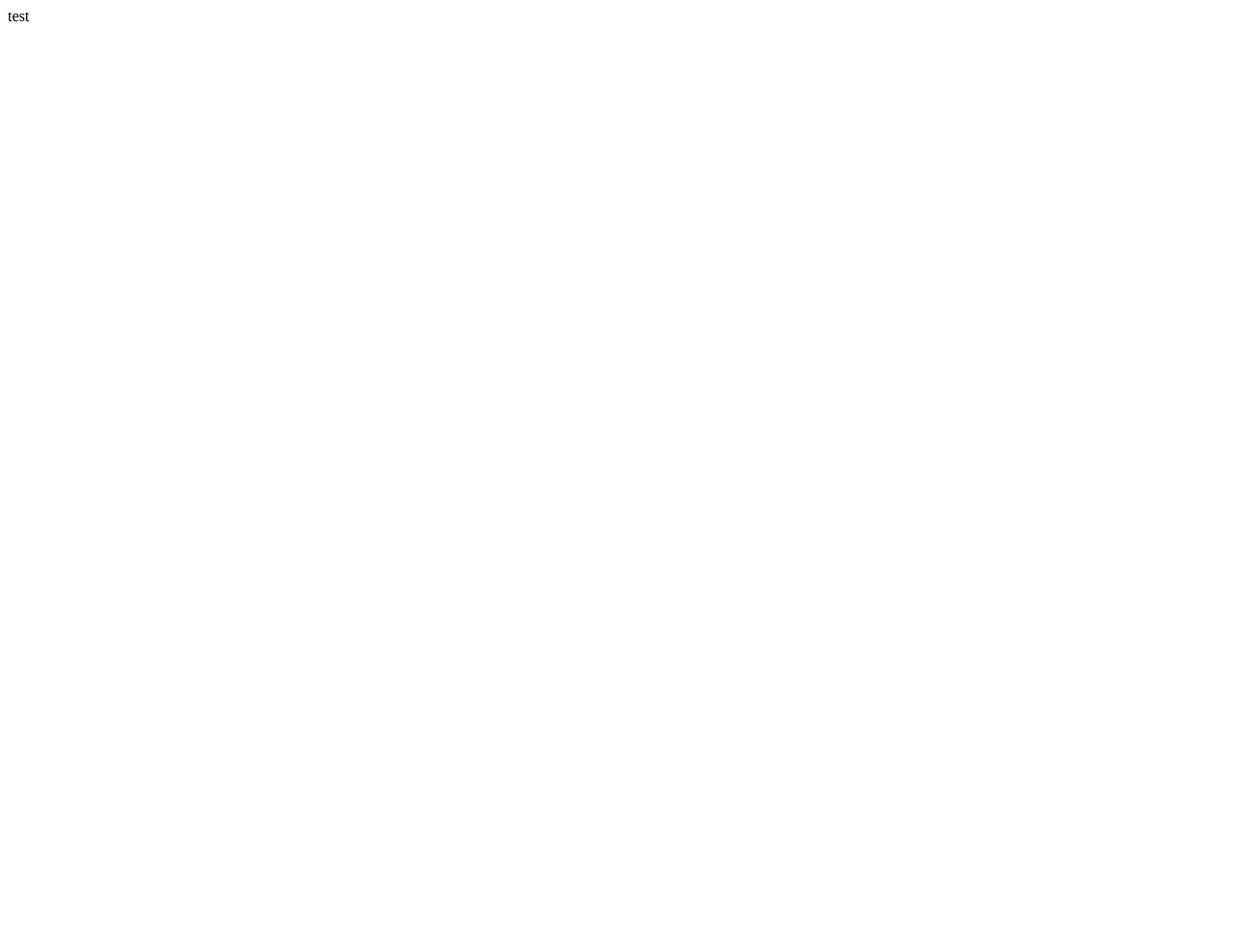
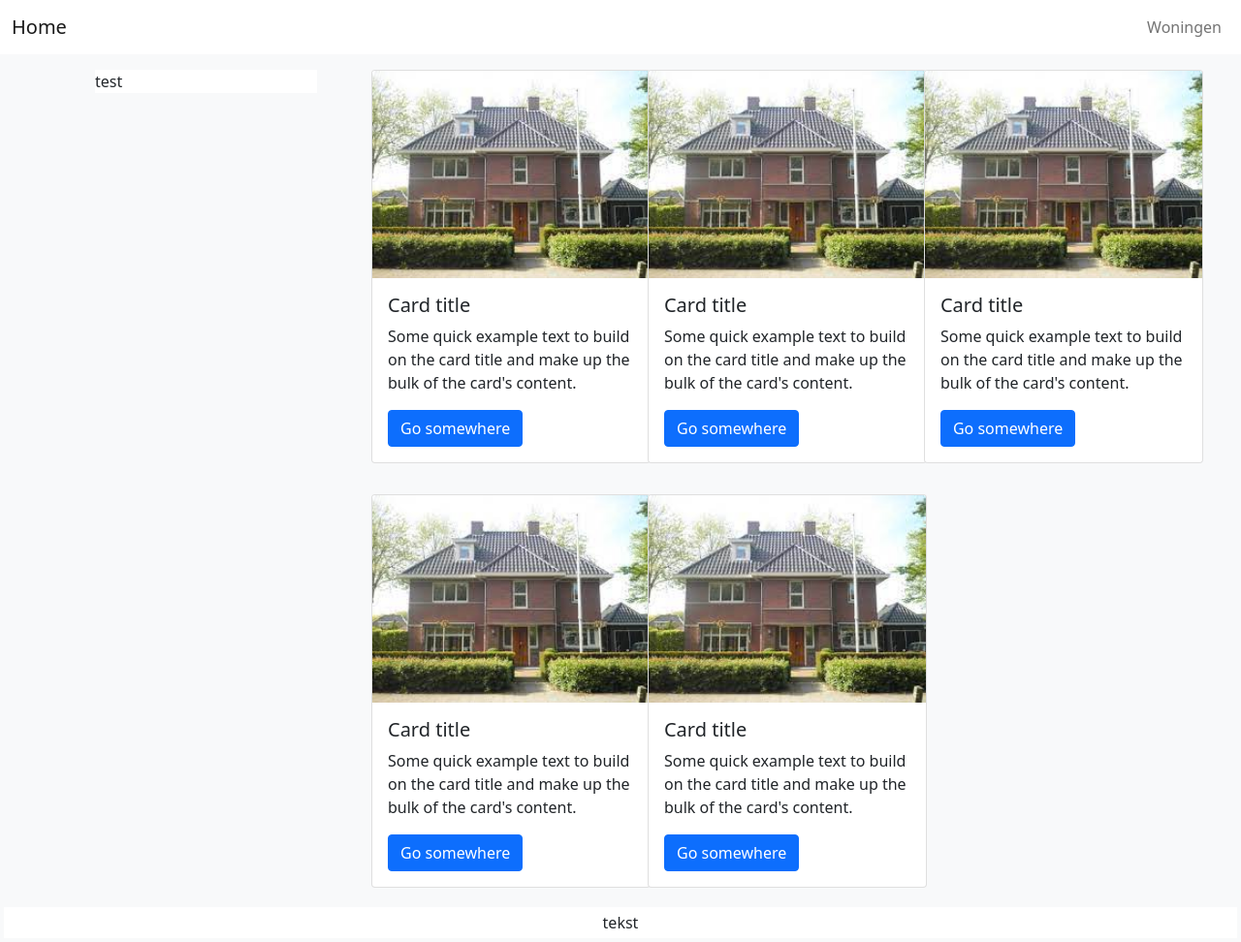
Before and after one commit to Twan043/Vakantie-Woningen, a PHP site: page /woningen.php in a window 1280 px wide. Before the commit the page is almost empty. Shown: the whole page at 97% size. Before the commit the page ends 22 px from the top, so only its background shows below. Run offline with PHP 8.4, Linux system fonts and the light colour scheme.

Commit message:
houses page

```diff
--- /dev/null
+++ b/footer.php
@@ -0,0 +1,3 @@
+<?php
+echo '<footer><p class="bg-white d-flex justify-content-center m-1 p-1">tekst</p></footer></html>';
+?>
--- a/header.php
+++ b/header.php
@@ -8,7 +8,7 @@ echo '<!doctype html>
 
   <link rel="stylesheet" href="https://cdnjs.cloudflare.com/ajax/libs/font-awesome/4.7.0/css/font-awesome.min.css">
   <link href="https://cdn.jsdelivr.net/npm/bootstrap@5.0.2/dist/css/bootstrap.min.css" rel="stylesheet" integrity="sha384-EVSTQN3/azprG1Anm3QDgpJLIm9Nao0Yz1ztcQTwFspd3yD65VohhpuuCOmLASjC" crossorigin="anonymous">
-  <link rel="stylesheet" href="../Styles/styles.css">
+  <link rel="stylesheet" href="style.css">
   <script src="https://ajax.googleapis.com/ajax/libs/jquery/3.6.3/jquery.min.js"></script>
   <script src="https://cdn.jsdelivr.net/npm/@popperjs/core@2.9.2/dist/umd/popper.min.js" integrity="sha384-IQsoLXl5PILFhosVNubq5LC7Qb9DXgDA9i+tQ8Zj3iwWAwPtgFTxbJ8NT4GN1R8p" crossorigin="anonymous"></script>
   <script src="https://cdn.jsdelivr.net/npm/bootstrap@5.0.2/dist/js/bootstrap.min.js" integrity="sha384-cVKIPhGWiC2Al4u+LWgxfKTRIcfu0JTxR+EQDz/bgldoEyl4H0zUF0QKbrJ0EcQF" crossorigin="anonymous"></script>
--- /dev/null
+++ b/style.css
@@ -0,0 +1,10 @@
+.hv-100 {
+    height: 100vh !important;
+}
+
+.wv-100 {
+    width: 100% !important;
+}
+.hover-background-gray:hover {
+    background-color: lightgray !important;
+}
--- a/woningen.php
+++ b/woningen.php
@@ -1,3 +1,81 @@
 <?php
-echo 'test';
+include 'header.php';
 ?>
+    <body class="wv-100 hv-100 bg-light d-flex flex-column">
+    <div class="container mb-auto">
+        <div class="row">
+            <div class="col-lg-3">
+                <div class="m-lg-3 mt-3 bg-white">
+                    test
+                </div>
+            </div>
+            <div class="col-lg-9">
+                <div class="row">
+                    <div class="col-lg-4">
+                        <div class="mt-3 m-lg-3">
+                            <div class="card" style="width: 18rem;">
+                                <img src="stock.jfif" class="card-img-top" alt="...">
+                                <div class="card-body">
+                                    <h5 class="card-title">Card title</h5>
+                                    <p class="card-text">Some quick example text to build on the card title and make up the bulk of the card's content.</p>
+                                    <a href="#" class="btn btn-primary">Go somewhere</a>
+                                </div>
+                            </div>
+                        </div>
+                    </div>
+                    <div class="col-lg-4">
+                        <div class="mt-3 m-lg-3">
+                            <div class="card" style="width: 18rem;">
+                                <img src="stock.jfif" class="card-img-top" alt="...">
+                                <div class="card-body">
+                                    <h5 class="card-title">Card title</h5>
+                                    <p class="card-text">Some quick example text to build on the card title and make up the bulk of the card's content.</p>
+                                    <a href="#" class="btn btn-primary">Go somewhere</a>
+                                </div>
+                            </div>
+                        </div>
+                    </div>
+                    <div class="col-lg-4">
+                        <div class="mt-3 m-lg-3">
+                            <div class="card" style="width: 18rem;">
+                                <img src="stock.jfif" class="card-img-top" alt="...">
+                                <div class="card-body">
+                                    <h5 class="card-title">Card title</h5>
+                                    <p class="card-text">Some quick example text to build on the card title and make up the bulk of the card's content.</p>
+                                    <a href="#" class="btn btn-primary">Go somewhere</a>
+                                </div>
+                            </div>
+                        </div>
+                    </div>
+                    <div class="col-lg-4">
+                        <div class="mt-3 m-lg-3">
+                            <div class="card" style="width: 18rem;">
+                                <img src="stock.jfif" class="card-img-top" alt="...">
+                                <div class="card-body">
+                                    <h5 class="card-title">Card title</h5>
+                                    <p class="card-text">Some quick example text to build on the card title and make up the bulk of the card's content.</p>
+                                    <a href="#" class="btn btn-primary">Go somewhere</a>
+                                </div>
+                            </div>
+                        </div>
+                    </div>
+                    <div class="col-lg-4">
+                        <div class="mt-3 m-lg-3">
+                            <div class="card" style="width: 18rem;">
+                                <img src="stock.jfif" class="card-img-top" alt="...">
+                                <div class="card-body">
+                                    <h5 class="card-title">Card title</h5>
+                                    <p class="card-text">Some quick example text to build on the card title and make up the bulk of the card's content.</p>
+                                    <a href="#" class="btn btn-primary">Go somewhere</a>
+                                </div>
+                            </div>
+                        </div>
+                    </div>
+                </div>
+            </div>
+        </div>
+    </div>
+    </body>
+<?php
+include 'footer.php';
+?>
```
Also changed, not shown: stock.jfif (added).
